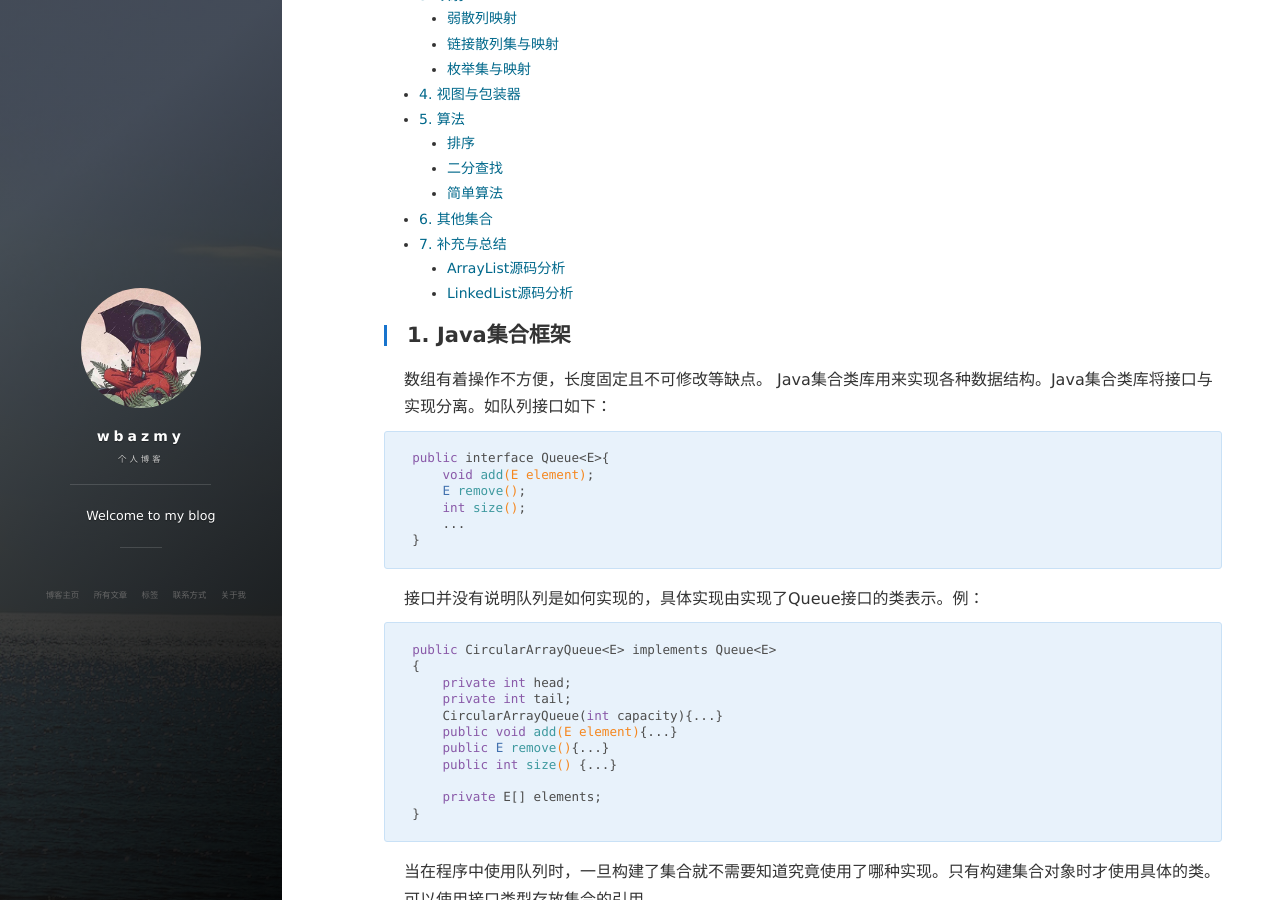
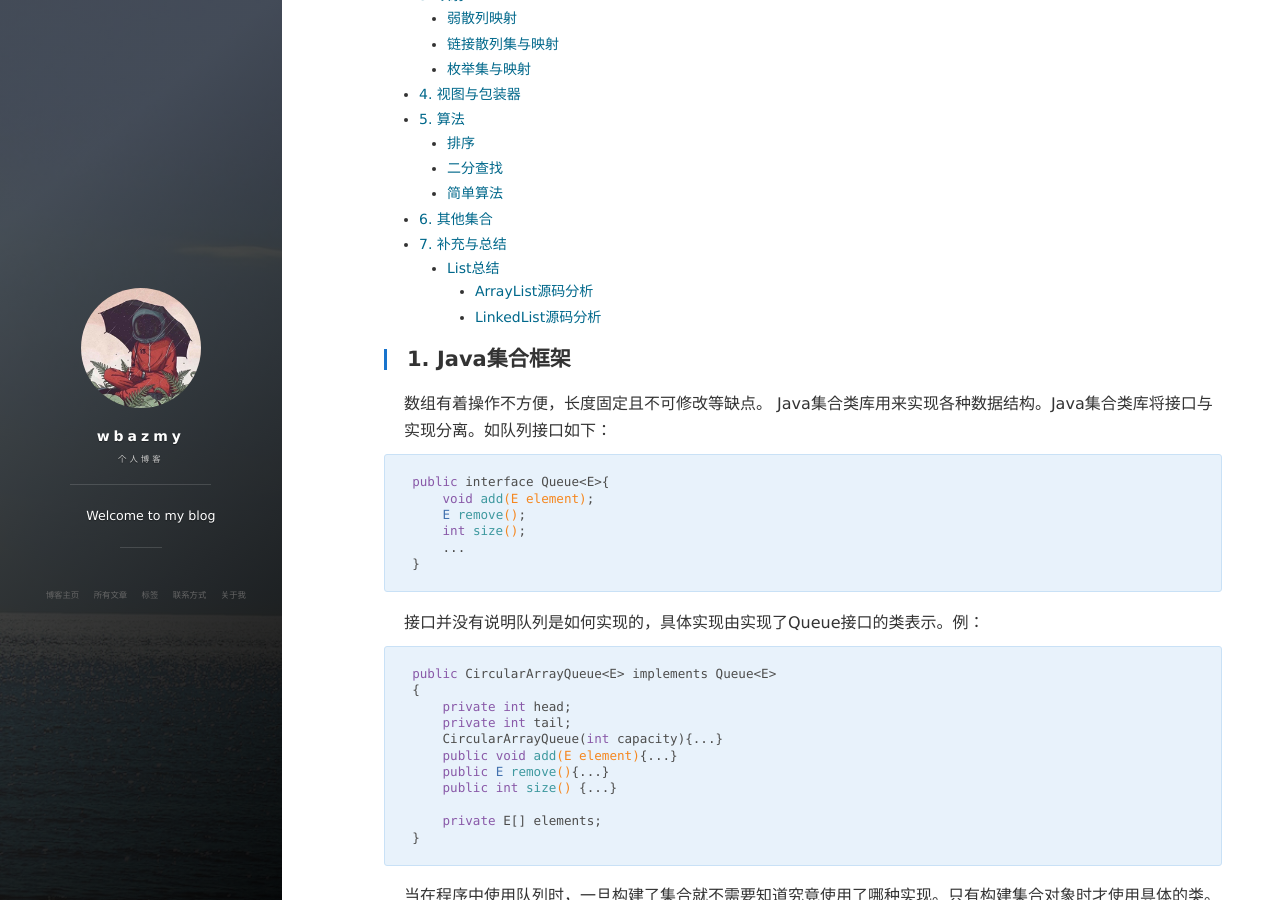
Before and after one commit to wbazmy/wbazmy.github.io, a Jekyll site: the page built from _posts/2021-10-16-集合.md, in a window 1280 px wide and 900 px high, scrolled down 463 px. Built offline with Jekyll 4.4.1, drawn with Linux system fonts in a browser that asks for light colours; nearby versions of some CDN libraries; comment, search, counter and statistics services are not loaded.

Commit message:
Update 2021-10-16-集合.md

````diff
--- a/_posts/2021-10-16-集合.md
+++ b/_posts/2021-10-16-集合.md
@@ -133,7 +133,7 @@
 
 ```java
 void add(int index, E element)
-E remove(int index)
+E  remove(int index)
 E get(int index)
 E set(int index, E element)
 ```
@@ -466,13 +466,14 @@
 vector类与ArrayList作用相似。
 
 ## 7. 补充与总结
+### List总结
 List接口：存储有序的，可重复的数据。
 ArrayList，LinkedList，Vector的异同：
 相同：都实现了List接口，存储数据的特点相同：存储有序的，可重复的数据。
 - ArrayList：线程不安全，效率高。底层使用Object[] elementData存储，仍然用数组存储。适合频繁的随机读写。
 - LinkedList：底层使用双向链表存储。适合频繁的插入与删除操作。
 - Vector：古老实现类，线程安全的，效率低。底层使用Object[] elementData存储，仍然用数组存储。
-### ArrayList源码分析
+#### ArrayList源码分析
 jdk7中：
 new ArrayList()：创建了长度为10的Object[]数组elementData。
 list.add(123)：elementData[0]=new Integer(123); 当添加元素导致底层数组容量不够则扩容，默认情况扩容为原来容量的1.5倍，同时要将原数组中的数据复制到新数组中。
@@ -482,7 +483,7 @@
 第一次调用add()时，底层才创建了长度为10的数组，并将数据添加到elementData中，添加与扩容操作与jdk 7一样。
 小结：延迟了数组的创建时间，节省了内存。
 Vector：创建对象时也创建了长度为10的数组，扩容时默认扩为数组原来长度的2倍。
-### LinkedList源码分析
+#### LinkedList源码分析
 使用Node存储数据。new LinkedList声明了Node类型的first和last域，默认值为null。add后将元素封装进Node中，创建了Node对象。Node定义为：
 
 ```java
@@ -498,3 +499,6 @@
         }
     }
 ```
+
+List常用方法总结：
+![](/images/JavaSE/28.png)
````
